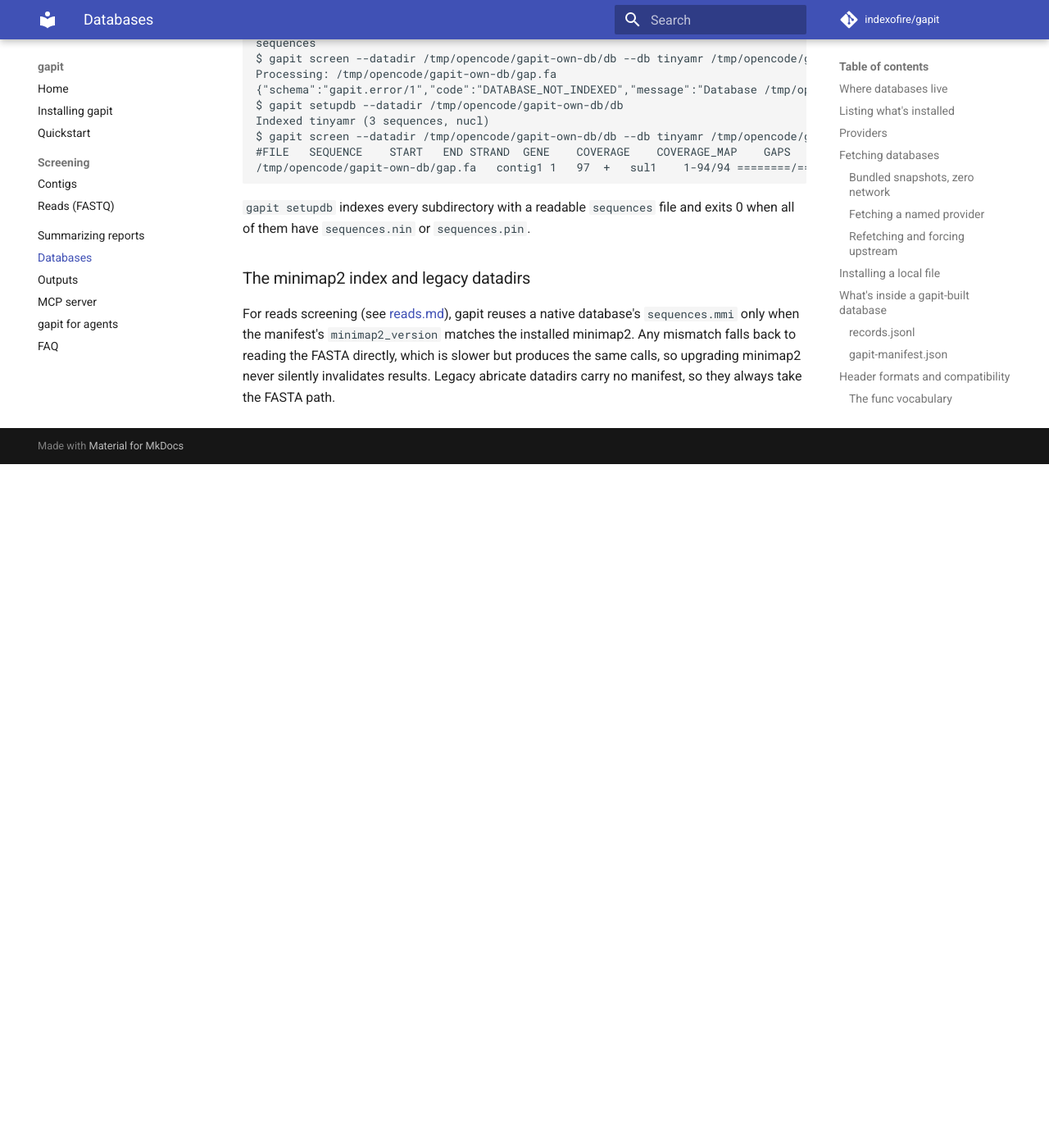
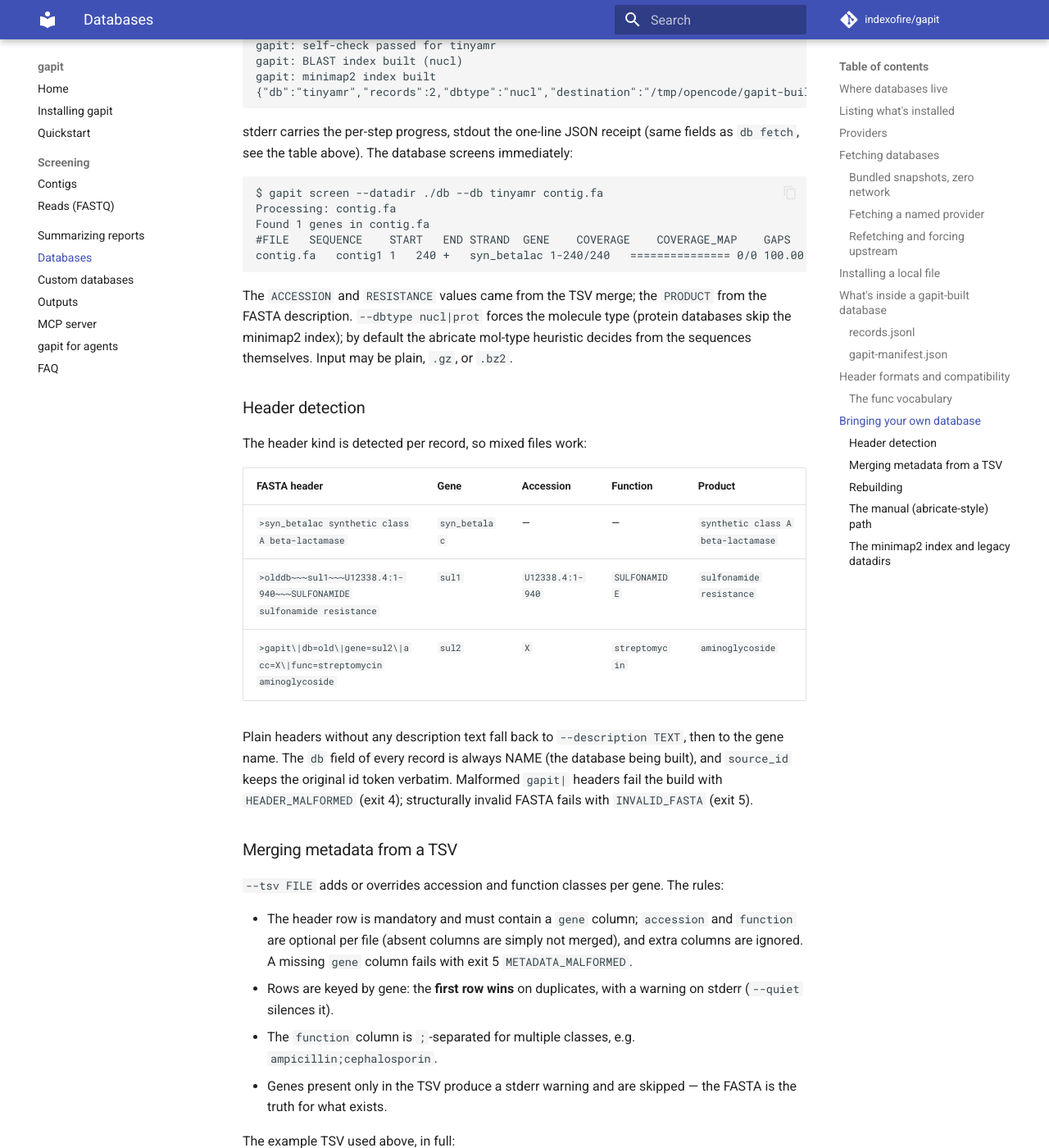
Before and after one commit to indexofire/gapit, an MkDocs documentation site: the page built from docs/databases.md, in a window 1280 px wide and 1400 px high, scrolled down 8052 px. Shown: the whole window at 82% size. Built offline with MkDocs 1.6.1 and Material for MkDocs 9.7.7, drawn with Linux system fonts in a browser that asks for light colours; comment, search, counter and statistics services are not loaded; before the commit the page ends 8618 px from its top, so only the background shows below that; some of the changed text lies outside the part shown.

Commit message:
docs: add custom database guide

````diff
--- a/docs/databases.md
+++ b/docs/databases.md
@@ -305,9 +305,100 @@ through to the TSV `RESISTANCE` column and the JSON `resistance` field:
 
 ## Bringing your own database
 
-Any abricate-format datadir works as-is: point `--datadir` at a directory containing
-`<name>/sequences` (a nucleotide FASTA with `~~~` headers) and run `gapit setupdb` once to
-build the BLAST index. The mol-type heuristic from abricate picks `nucl` vs `prot`.
+`gapit db build NAME FASTA` turns any FASTA of reference genes into a fully built
+gapit-native database — `records.jsonl`, the `sequences` projection with `gapit/v1`
+headers, the BLAST index, the minimap2 index, and the manifest — in one command.
+Here is a two-gene synthetic FASTA plus a metadata TSV (fields below), run against a
+scratch datadir:
+
+```console
+$ gapit db build tinyamr my_genes.fa --datadir ./db --tsv my_meta.tsv
+gapit: generated /tmp/opencode/gapit-build-demo/db/tinyamr/sequences
+gapit: self-check passed for tinyamr
+gapit: BLAST index built (nucl)
+gapit: minimap2 index built
+{"db":"tinyamr","records":2,"dbtype":"nucl","destination":"/tmp/opencode/gapit-build-demo/db/tinyamr"}
+```
+
+stderr carries the per-step progress, stdout the one-line JSON receipt (same fields
+as `db fetch`, see the table above). The database screens immediately:
+
+```console
+$ gapit screen --datadir ./db --db tinyamr contig.fa
+Processing: contig.fa
+Found 1 genes in contig.fa
+#FILE	SEQUENCE	START	END	STRAND	GENE	COVERAGE	COVERAGE_MAP	GAPS	%COVERAGE	%IDENTITY	DATABASE	ACCESSION	PRODUCT	RESISTANCE
+contig.fa	contig1	1	240	+	syn_betalac	1-240/240	===============	0/0	100.00	100.00	tinyamr	SYN-0001	synthetic class A beta-lactamase	ampicillin;cephalosporin
+```
+
+The `ACCESSION` and `RESISTANCE` values came from the TSV merge; the `PRODUCT` from
+the FASTA description. `--dbtype nucl|prot` forces the molecule type (protein
+databases skip the minimap2 index); by default the abricate mol-type heuristic
+decides from the sequences themselves. Input may be plain, `.gz`, or `.bz2`.
+
+### Header detection
+
+The header kind is detected per record, so mixed files work:
+
+| FASTA header | Gene | Accession | Function | Product |
+|---|---|---|---|---|
+| `>syn_betalac synthetic class A beta-lactamase` | `syn_betalac` | — | — | `synthetic class A beta-lactamase` |
+| `>olddb~~~sul1~~~U12338.4:1-940~~~SULFONAMIDE sulfonamide resistance` | `sul1` | `U12338.4:1-940` | `SULFONAMIDE` | `sulfonamide resistance` |
+| `>gapit\|db=old\|gene=sul2\|acc=X\|func=streptomycin aminoglycoside` | `sul2` | `X` | `streptomycin` | `aminoglycoside` |
+
+Plain headers without any description text fall back to `--description TEXT`, then
+to the gene name. The `db` field of every record is always NAME (the database being
+built), and `source_id` keeps the original id token verbatim. Malformed `gapit|`
+headers fail the build with `HEADER_MALFORMED` (exit 4); structurally invalid FASTA
+fails with `INVALID_FASTA` (exit 5).
+
+### Merging metadata from a TSV
+
+`--tsv FILE` adds or overrides accession and function classes per gene. The rules:
+
+- The header row is mandatory and must contain a `gene` column; `accession` and
+  `function` are optional per file (absent columns are simply not merged), and extra
+  columns are ignored. A missing `gene` column fails with exit 5
+  `METADATA_MALFORMED`.
+- Rows are keyed by gene: the **first row wins** on duplicates, with a warning on
+  stderr (`--quiet` silences it).
+- The `function` column is `;`-separated for multiple classes, e.g.
+  `ampicillin;cephalosporin`.
+- Genes present only in the TSV produce a stderr warning and are skipped — the FASTA
+  is the truth for what exists.
+
+The example TSV used above, in full:
+
+```console
+$ cat my_meta.tsv
+gene	accession	function
+syn_betalac	SYN-0001	ampicillin;cephalosporin
+```
+
+### Rebuilding
+
+Like `db fetch`, an existing database is never overwritten silently:
+
+```console
+$ gapit db build tinyamr my_genes.fa --datadir ./db
+{"schema":"gapit.error/1","code":"DB_ALREADY_EXISTS","message":"won't overwrite existing database tinyamr (use --force)","context":{"db":"tinyamr"}}
+$ gapit db build tinyamr my_genes.fa --datadir ./db --tsv my_meta.tsv --force
+gapit: generated /tmp/opencode/gapit-build-demo/db/tinyamr/sequences
+gapit: self-check passed for tinyamr
+gapit: BLAST index built (nucl)
+gapit: minimap2 index built
+{"db":"tinyamr","records":2,"dbtype":"nucl","destination":"/tmp/opencode/gapit-build-demo/db/tinyamr"}
+```
+
+Because `records.jsonl` is the editable truth, editing it (or the FASTA) and
+rebuilding with `--force` regenerates every downstream artifact.
+
+### The manual (abricate-style) path
+
+`db build` is the recommended route, but any abricate-format datadir also works
+as-is: point `--datadir` at a directory containing `<name>/sequences` (a nucleotide
+FASTA with `~~~` headers) and run `gapit setupdb` once to build the BLAST index. The
+mol-type heuristic from abricate picks `nucl` vs `prot`.
 
 End to end with a tiny three-gene database copied into a scratch datadir:
 
@@ -334,3 +425,7 @@ For reads screening (see [reads.md](./reads.md)), gapit reuses a native database
 Any mismatch falls back to reading the FASTA directly, which is slower but produces the
 same calls, so upgrading minimap2 never silently invalidates results. Legacy abricate
 datadirs carry no manifest, so they always take the FASTA path.
+
+A complete `db build` walkthrough with worked examples for every header format, protein
+databases, metadata TSVs, and a troubleshooting table lives in
+[Custom databases](./custom-db.md).
--- a/mkdocs.yml
+++ b/mkdocs.yml
@@ -29,6 +29,7 @@ nav:
       - Reads (FASTQ): reads.md
   - Summarizing reports: summary.md
   - Databases: databases.md
+  - Custom databases: custom-db.md
   - Outputs: outputs.md
   - MCP server: mcp.md
   - gapit for agents: agents.md
````
Also changed, not shown: README.md (+1 -0 lines), docs/custom-db.md (added, +413 -0 lines), docs/index.md (+1 -0 lines).
